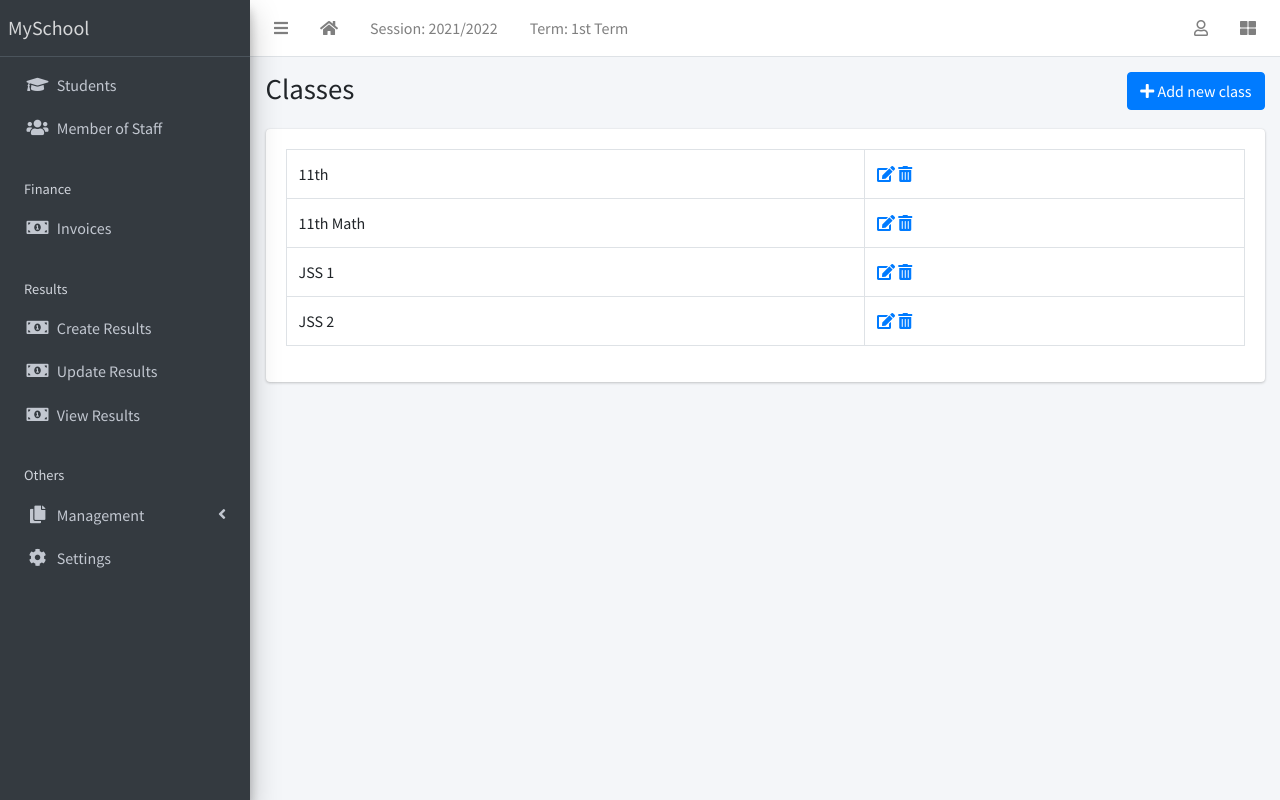
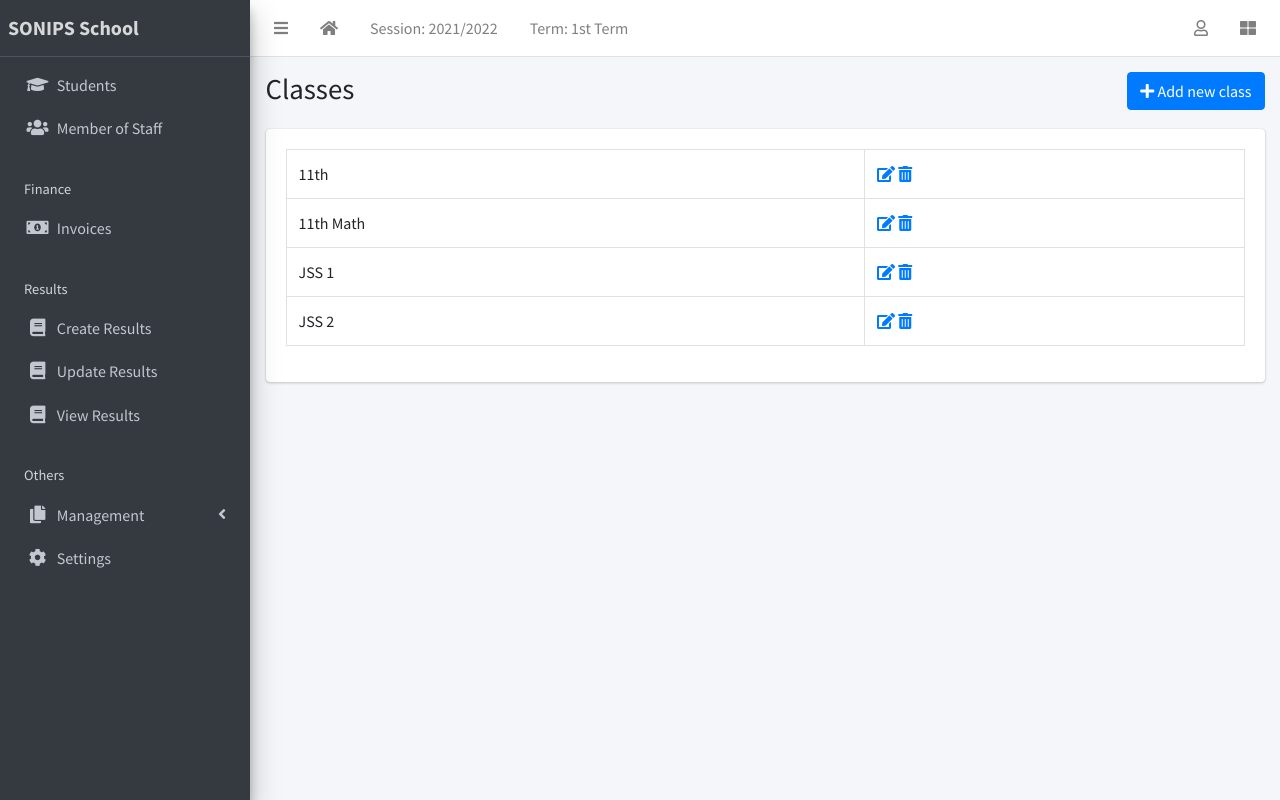
Before and after one commit to preciousimo/sonips_management_system, a Django app: page /class/list/ in a window 1280 px wide. Run offline with Django 3.2, Linux system fonts and the light colour scheme; a user stored in the database is signed in; data comes from the database, SQL or seed files in the repository; some libraries are stand-ins or nearby versions.

Commit message:
Edit base template

```diff
--- a/templates/base.html
+++ b/templates/base.html
@@ -7,14 +7,13 @@
   <meta name="viewport" content="width=device-width, initial-scale=1">
   <meta http-equiv="x-ua-compatible" content="ie=edge">
 
-  <title>{{ school_name | default:"MySchool" }}</title>
+  <title>SONIPS School -- SMS</title>
 
   <!-- Font Awesome Icons -->
   <link rel="stylesheet" href="{% static 'plugins/fontawesome-free/css/all.min.css' %}">
   <link rel="stylesheet" href="{% static 'plugins/toastr/toastr.min.css' %}">
   <!-- overlayScrollbars -->
-  <link rel="stylesheet"
-    href="{% static 'plugins/overlayScrollbars/css/OverlayScrollbars.min.css' %}">
+  <link rel="stylesheet" href="{% static 'plugins/overlayScrollbars/css/OverlayScrollbars.min.css' %}">
   <link rel="stylesheet" href="{% static 'plugins/Datatables/datatables.min.css' %}" />
   <!-- Theme style -->
   <link rel="stylesheet" href="{% static 'dist/css/adminlte.min.css' %}">
@@ -76,7 +75,8 @@
     <!-- Main Sidebar Container -->
     <aside class="main-sidebar sidebar-dark-primary elevation-4">
       <!-- Brand Logo -->
-      <a href="{% url 'home' %}" class="brand-link">{{ school_name | default:"MySchool" }}</a>
+      <a href="{% url 'home' %}" class="brand-link"><strong>SONIPS School</strong></a>
+      {% comment %} <a href="{% url 'home' %}" class="brand-link">{{ school_name | default:"MySchool" }}</a> {% endcomment %}
 
       <!-- Sidebar -->
       <div class="sidebar">
@@ -114,7 +114,7 @@
             <li class="nav-header">Results</li>
             <li class="nav-item">
               <a href="{% url 'create-result' %}" class="nav-link">
-                <i class="nav-icon fas fa-money-bill-alt"></i>
+                <i class="nav-icon fa fa-book"></i>
                 <p>
                   Create Results
                 </p>
@@ -122,7 +122,7 @@
             </li>
             <li class="nav-item">
               <a href="{% url 'edit-results' %}" class="nav-link">
-                <i class="nav-icon fas fa-money-bill-alt"></i>
+                <i class="nav-icon fa fa-book"></i>
                 <p>
                   Update Results
                 </p>
@@ -130,7 +130,7 @@
             </li>
             <li class="nav-item">
               <a href="{% url 'view-results' %}" class="nav-link">
-                <i class="nav-icon fas fa-money-bill-alt"></i>
+                <i class="nav-icon fa fa-book"></i>
                 <p>
                   View Results
                 </p>
@@ -183,7 +183,7 @@
               </ul>
             </li>
             <li class="nav-item">
-              <a href="{% url 'configs' %}" class="nav-link">
+              <a href="#" class="nav-link">
                 <i class="nav-icon fas fa-cog"></i>
                 <p>
                   Settings
@@ -267,8 +267,7 @@
   <script src="{% static 'plugins/bootstrap/js/bootstrap.bundle.min.js' %}"></script>
   <script src="{% static 'plugins/toastr/toastr.min.js' %}"></script>
   <!-- overlayScrollbars -->
-  <script
-    src="{% static 'plugins/overlayScrollbars/js/jquery.overlayScrollbars.min.js' %}"></script>
+  <script src="{% static 'plugins/overlayScrollbars/js/jquery.overlayScrollbars.min.js' %}"></script>
 
   <!-- AdminLTE App -->
   <script src="{% static 'dist/js/adminlte.js' %}"></script>
```
